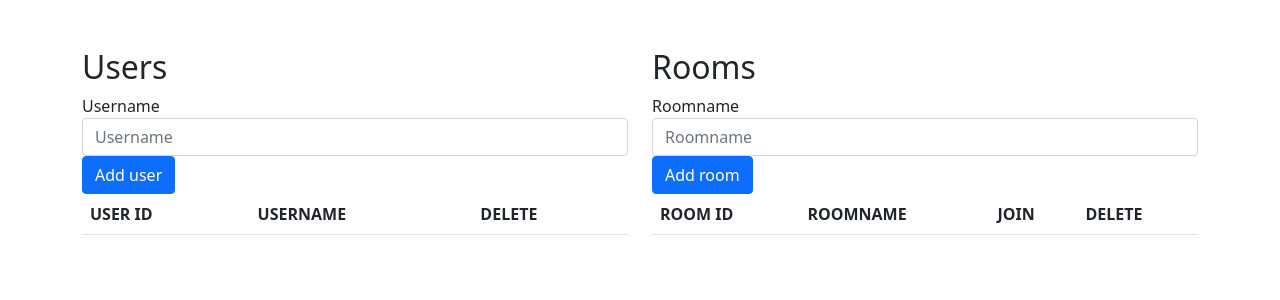
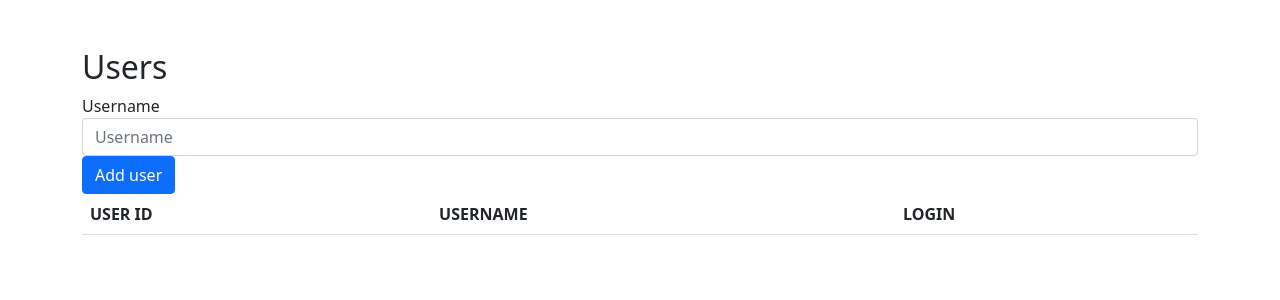
Before and after one commit to WilliamNerem/DatanettverkOblig2, a Flask app: page / in a window 1280 px wide. Shown: the top 300 px of the page. Run offline with Flask 2, Linux system fonts and the light colour scheme; data that the repository does not hold is empty.

Commit message:
la til login side

```diff
--- a/app.py
+++ b/app.py
@@ -27,7 +27,7 @@ db.create_all()
 
 @app.route("/", methods=['GET', 'POST'])
 def index():
-    return render_template('index.html', uservalues=UserModel.query.all(), roomvalues=RoomModel.query.all())
+    return render_template('login.html', uservalues=UserModel.query.all())
 
 @app.route("/api/users", methods=['GET', 'POST'])
 def adduser():
@@ -37,8 +37,12 @@ def adduser():
         user = UserModel(user_id=user_id.user_id, username=name)
         db.session.add(user)
         db.session.commit()
-        return render_template('index.html', uservalues=UserModel.query.all(), roomvalues=RoomModel.query.all())
-    else: return render_template('index.html', uservalues=UserModel.query.all(), roomvalues=RoomModel.query.all())
+        return render_template('login.html', uservalues=UserModel.query.all())
+    else: return render_template('login.html', uservalues=UserModel.query.all())
+
+@app.route("/api/userlogin")
+def login():
+    return render_template('index.html', uservalues=UserModel.query.all(), roomvalues=RoomModel.query.all())
 
 @app.route("/api/user/<int:user_id>")
 def deleteuser(user_id):
--- a/templates/index.html
+++ b/templates/index.html
@@ -12,18 +12,14 @@
 
 <body>
     <div class="container mt-5">
+        <form action="/">
+            <button class="btn btn-primary btn-sm" type="submit">Logout</button>
+        </form>
         <div class="row">
             <div class="col-sm">
                 <h2>
                     Users
                 </h2>
-                <form action="/api/users" method="POST">
-                    <div class="form-group">
-                        <label for="username">Username</label>
-                        <input type="text" class="form-control" name="username" id="username" placeholder="Username">
-                    </div>
-                    <button class="btn btn-primary" type="submit">Add user</button>
-                </form>
                 <table class="table table-striped">
                     <thead class="thead-light">
                         <tr>
--- /dev/null
+++ b/templates/login.html
@@ -0,0 +1,50 @@
+<!DOCTYPE html>
+<html lang="en">
+
+<head>
+    <meta charset="UTF-8">
+    <meta http-equiv="X-UA-Compatible" content="IE=edge">
+    <meta name="viewport" content="width=device-width, initial-scale=1.0">
+    <title>Document</title>
+    <link href="https://cdn.jsdelivr.net/npm/bootstrap@5.0.0-beta3/dist/css/bootstrap.min.css" rel="stylesheet"
+        integrity="sha384-eOJMYsd53ii+scO/bJGFsiCZc+5NDVN2yr8+0RDqr0Ql0h+rP48ckxlpbzKgwra6" crossorigin="anonymous">
+</head>
+<body>
+    <div class="container mt-5">
+        <div class="row">
+            <div class="col-sm">
+                <h2>
+                    Users
+                </h2>
+                <form action="/api/users" method="POST">
+                    <div class="form-group">
+                        <label for="username">Username</label>
+                        <input type="text" class="form-control" name="username" id="username" placeholder="Username">
+                    </div>
+                    <button class="btn btn-primary" type="submit">Add user</button>
+                </form>
+                <table class="table table-striped">
+                    <thead class="thead-light">
+                        <tr>
+                            <th scope="col">USER ID</th>
+                            <th scope="col">USERNAME</th>
+                            <th scope="col">LOGIN</th>
+                        </tr>
+                    </thead>
+                    {% for item in uservalues %}
+                    <tbody>
+                        <tr>
+                            <td>{{item.user_id}}</td>
+                            <td>{{item.username}}</td>
+                            <td>
+                                <form action="/api/userlogin">
+                                    <button class="btn btn-primary btn-sm" type="submit">Login</button>
+                                </form>
+                            </td>
+                        </tr>
+                    </tbody>
+                    {% endfor %}
+                </table>
+            </div>
+        </div>
+</body>
```
Also changed, not shown: database.db.
